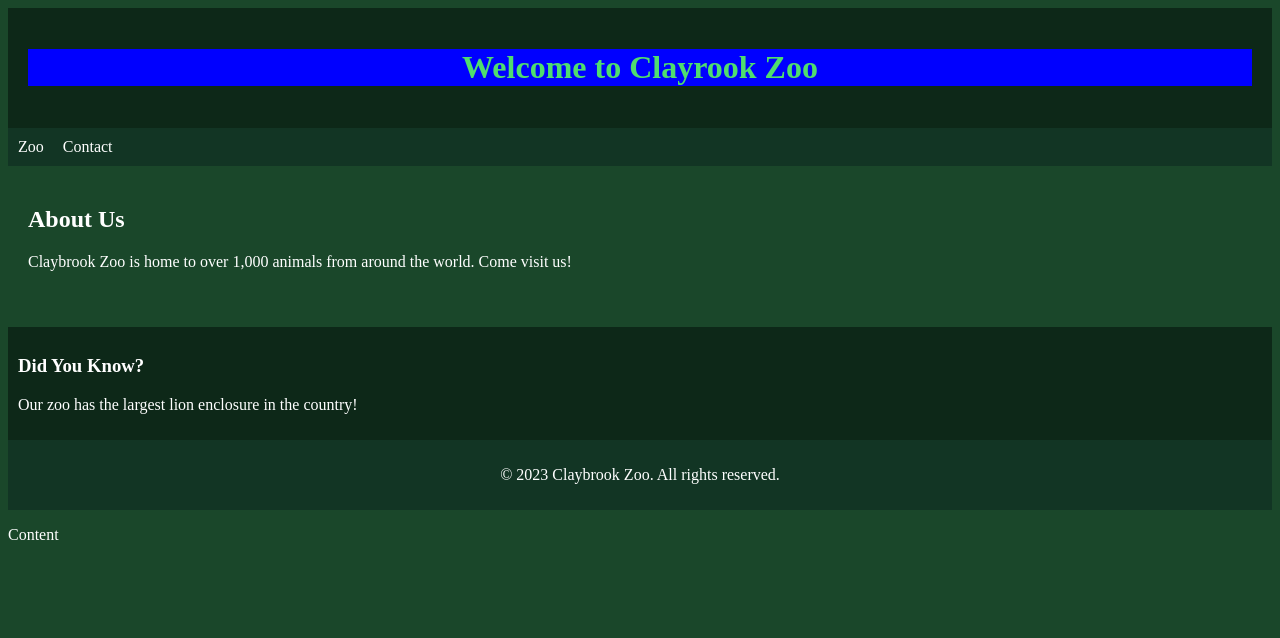
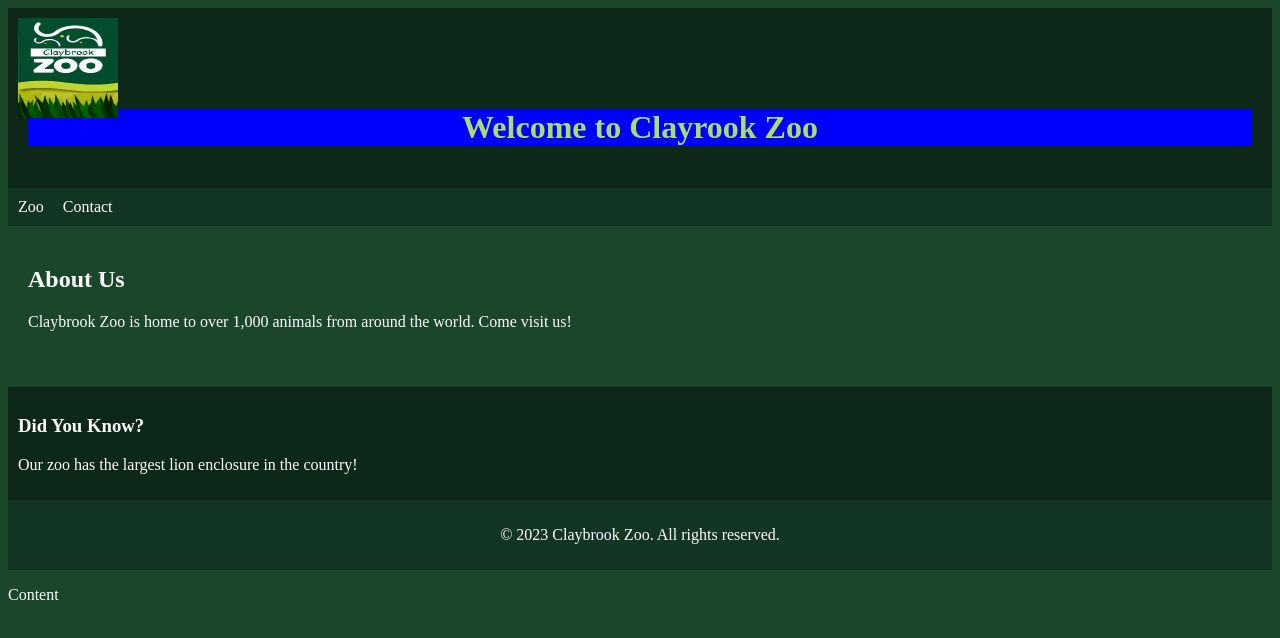
Before and after one commit to Victor0230/week-1, a plain HTML site: page index.html in a window 1280 px wide. Drawn offline with Linux system fonts and the light colour scheme.

Commit message:
added logo

```diff
--- a/index.html
+++ b/index.html
@@ -7,7 +7,9 @@
     <link rel="stylesheet" href="style.css">
 </head>
 <body>
-    <header><h1>Welcome to Clayrook Zoo</h1>
+    <header>
+        <img src="images/logo.jpg" alt="Claybrook Zoo Logo" class="logo">
+        <h1>Welcome to Clayrook Zoo</h1>
     </header>
     <nav>
     <ul>
--- a/style.css
+++ b/style.css
@@ -1,5 +1,5 @@
 h1 {
-    color: rgb(79, 221, 110);
+    color: rgb(170, 221, 110);
     background-color: blue;
 }
 .kk {
@@ -54,3 +54,19 @@ footer {
     padding: 10px;
     text-align: center;
 }
+
+.logo {
+    width: 100px;
+    height: 100px;
+    position: absolute;
+    top: 10px;
+    left: 10px;
+}
+
+header {
+    position: relative;
+    padding-top: 80px;
+    text-align: center;
+    background-color: #0d2818;
+    color: white;
+}
```
Also changed, not shown: Images/logo.jpg (added).
